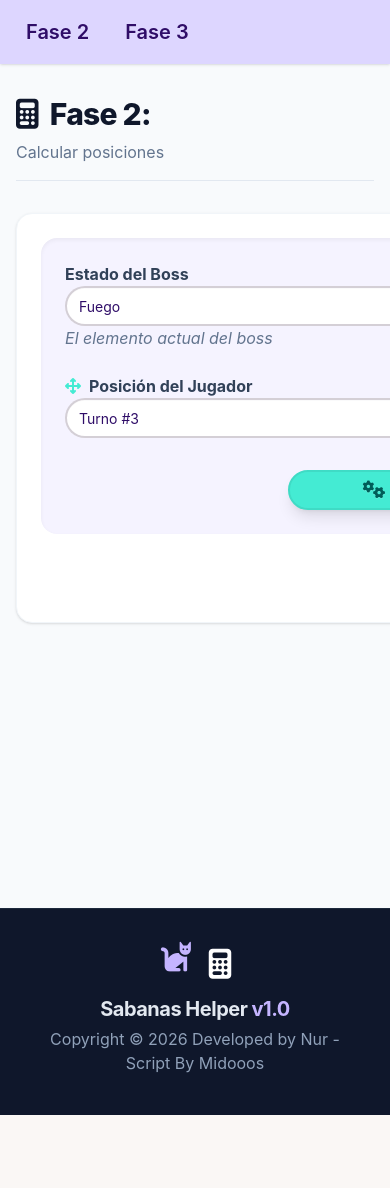
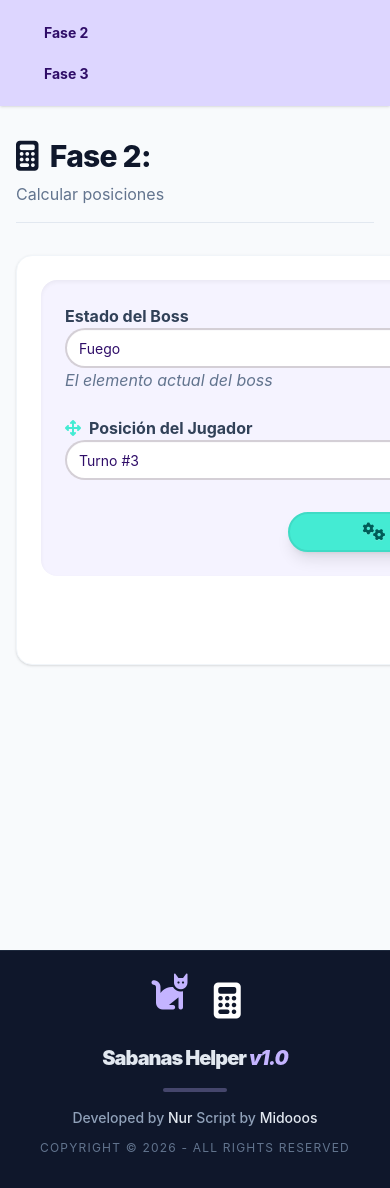
Before and after one commit to verocamiz/sabanas-helper, an Angular app: page / in a window 390 px wide. Shown: the top 1188 px of the page. Before the commit the page ends 1115 px from the top, so only its background shows below. Built offline with nearby package versions, Linux system fonts and the light colour scheme.

Commit message:
color state changed, added responsive to navbar and footer

```diff
--- a/src/app/app.html
+++ b/src/app/app.html
@@ -5,21 +5,35 @@
     <router-outlet></router-outlet>
   </main>
 
- <footer class="w-full bg-slate-900 text-slate-200 border-t border-slate-800 p-10">
-  <div class="flex flex-col items-center justify-center w-full text-center">
+ <footer class="w-full bg-slate-900 text-slate-200 border-t border-slate-800 p-8 md:p-12">
+  <div class="max-w-4xl mx-auto flex flex-col items-center justify-center w-full text-center">
 
-    <div class="flex justify-center gap-4 mb-4">
-      <i class="fas fa-cat text-3xl text-violet-300 animate-bounce"></i>
-      <i class="fas fa-calculator text-3xl text-white"></i>
+    <div class="flex justify-center gap-6 mb-6">
+      <div class="transition-transform hover:scale-110">
+        <i class="fas fa-cat text-4xl text-violet-300 animate-bounce"></i>
+      </div>
+      <div class="transition-transform hover:scale-110">
+        <i class="fas fa-calculator text-4xl text-white"></i>
+      </div>
     </div>
 
-    <div class="space-y-1">
-      <p class="font-bold text-xl tracking-tight">
-        Sabanas Helper <span class=" text-violet-300">v1.0</span>
+    <div class="space-y-2">
+      <p class="font-black text-xl md:text-xl tracking-tighter">
+        Sabanas Helper <span class="text-violet-300 italic">v1.0</span>
       </p>
-      <p class="text-slate-400">
-        Copyright © 2026 Developed by Nur - Script By Midooos
-      </p>
+
+      <div class="w-16 h-1 bg-violet-300/30 mx-auto rounded-full my-4"></div>
+
+      <div class="flex flex-col gap-1">
+        <p class="text-slate-400 text-sm md:text-base font-medium">
+          Developed by <span class="text-slate-200">Nur</span>
+          <span class="mx-2 hidden md:inline text-slate-600">|</span>
+          Script by <span class="text-slate-200">Midooos</span>
+        </p>
+        <p class="text-slate-500 text-xs uppercase tracking-widest mt-2">
+          Copyright © 2026 - All Rights Reserved
+        </p>
+      </div>
     </div>
 
   </div>
--- a/src/app/components/fase2-calculator/fase2-calculator.ts
+++ b/src/app/components/fase2-calculator/fase2-calculator.ts
@@ -33,9 +33,9 @@ export class Fase2CalculatorComponent {
 getEstilo(elemento: string) {
   const mapa: any = {
     'fuego':  { icon: 'fas fa-fire',     css: 'text-orange-600', bg: 'bg-orange-50',  border: 'border-orange-500' },
-    'agua':   { icon: 'fas fa-tint',     css: 'text-blue-600',   bg: 'bg-blue-50',    border: 'border-blue-500' },
+    'agua': { icon: 'fas fa-tint', css: 'text-sky-500', bg: 'bg-sky-50', border: 'border-sky-300' },
     'tierra': { icon: 'fas fa-leaf',     css: 'text-green-700',  bg: 'bg-green-50',   border: 'border-green-600' },
-    'aire':   { icon: 'fas fa-wind',     css: 'text-sky-400',    bg: 'bg-sky-50',     border: 'border-sky-300' }
+    'aire': { icon: 'fas fa-wind', css: 'text-violet-600', bg: 'bg-violet-50', border: 'border-violet-400' }
   };
   // Valor por defecto por si el elemento no coincide
   return mapa[elemento] || { icon: 'fas fa-question-circle', css: 'text-gray-500', bg: 'bg-gray-100', border: 'border-gray-300' };
--- a/src/app/components/fase3-calculator/fase3-calculator.ts
+++ b/src/app/components/fase3-calculator/fase3-calculator.ts
@@ -32,13 +32,13 @@ export class Fase3CalculatorComponent {
   getEstilo(elemento: string) {
   const mapa: any = {
     'fuego':  { icon: 'fas fa-fire',     css: 'text-orange-600', bg: 'bg-orange-50',  border: 'border-orange-500' },
-    'agua':   { icon: 'fas fa-tint',     css: 'text-blue-600',   bg: 'bg-blue-50',    border: 'border-blue-500' },
+    'agua': { icon: 'fas fa-tint', css: 'text-sky-500', bg: 'bg-sky-50', border: 'border-sky-300' },
     'tierra': { icon: 'fas fa-leaf',     css: 'text-green-700',  bg: 'bg-green-50',   border: 'border-green-600' },
-    'aire':   { icon: 'fas fa-wind',     css: 'text-sky-400',    bg: 'bg-sky-50',     border: 'border-sky-300' },
+    'aire': { icon: 'fas fa-wind', css: 'text-violet-600', bg: 'bg-violet-50', border: 'border-violet-400' },
     'fuegomaldito':  { icon: 'fas fa-fire',     css: 'text-orange-600', bg: 'bg-orange-50',  border: 'border-orange-500' },
-    'aguamaldita':   { icon: 'fas fa-tint',     css: 'text-blue-600',   bg: 'bg-blue-50',    border: 'border-blue-500' },
+    'aguamaldita':   { icon: 'fas fa-tint',     css: 'text-sky-500',   bg: 'bg-sky-50',    border: 'border-sky-300' },
     'tierramaldita': { icon: 'fas fa-leaf',     css: 'text-green-700',  bg: 'bg-green-50',   border: 'border-green-600' },
-    'airemaldito':   { icon: 'fas fa-wind',     css: 'text-sky-400',    bg: 'bg-sky-50',     border: 'border-sky-300' }
+    'airemaldito':   { icon: 'fas fa-wind',     css: 'text-violet-600',    bg: 'bg-violet-50',     border: 'border-violet-400' }
   };
   // Valor por defecto por si el elemento no coincide
   return mapa[elemento] || { icon: 'fas fa-question-circle', css: 'text-gray-500', bg: 'bg-gray-100', border: 'border-gray-300' };
--- a/src/app/layout/navbar/navbar.html
+++ b/src/app/layout/navbar/navbar.html
@@ -1,6 +1,22 @@
+<div class="navbar bg-violet-200 shadow-sm px-4 md:px-8">
 
 
-<div class="navbar  bg-violet-200 shadow-sm">
-  <a class="btn btn-ghost hover:bg-violet-50 text-xl" routerLink="/fase2">Fase 2</a>
-   <a class="btn btn-ghost hover:bg-violet-50 text-xl" routerLink="/fase3">Fase 3</a>
+  <div class="navbar-start  lg:flex">
+    <ul class="menu menu-horizontal px-1 gap-2 font-bold">
+      <li>
+        <a routerLink="/fase2"
+           routerLinkActive="bg-violet-300 text-white shadow-md"
+           class="hover:bg-violet-300 transition-all px-6">
+           Fase 2
+        </a>
+      </li>
+      <li>
+        <a routerLink="/fase3"
+           routerLinkActive="bg-violet-300 text-white shadow-md"
+           class="hover:bg-violet-300 transition-all px-6">
+           Fase 3
+        </a>
+      </li>
+    </ul>
+  </div>
 </div>
```
